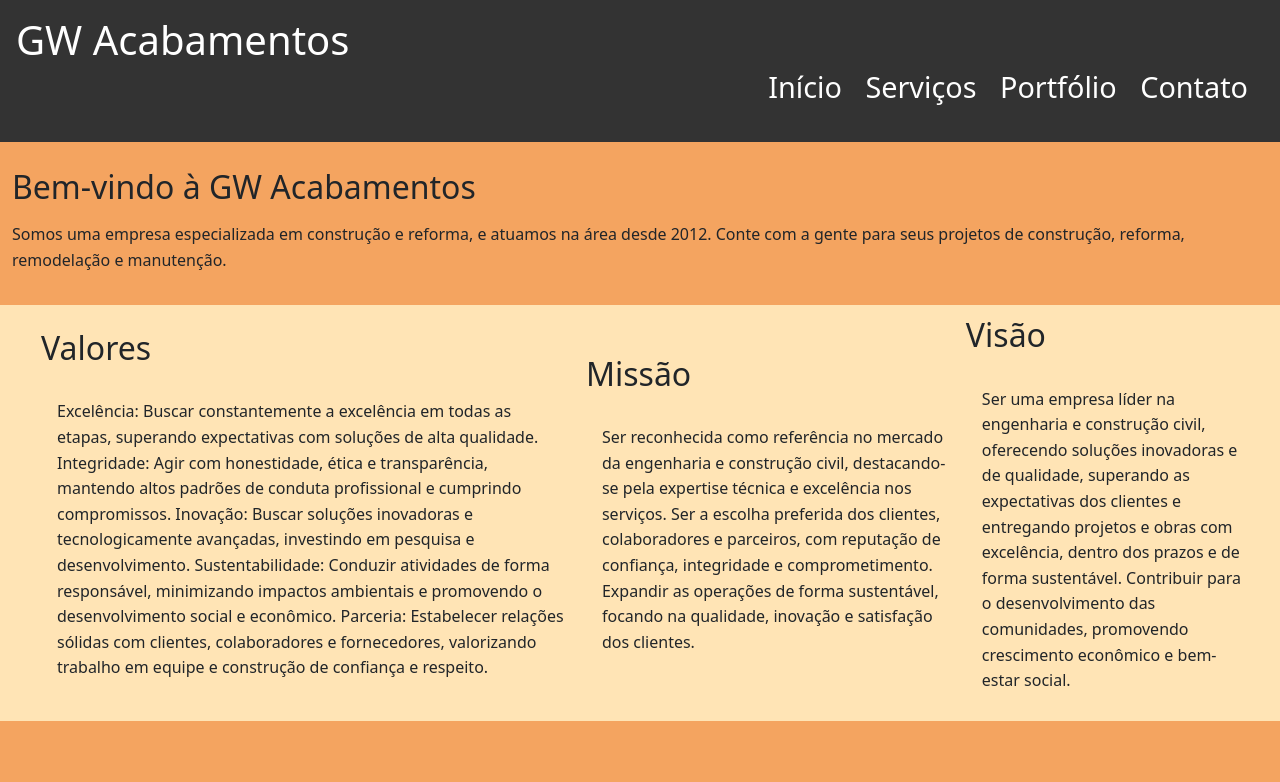
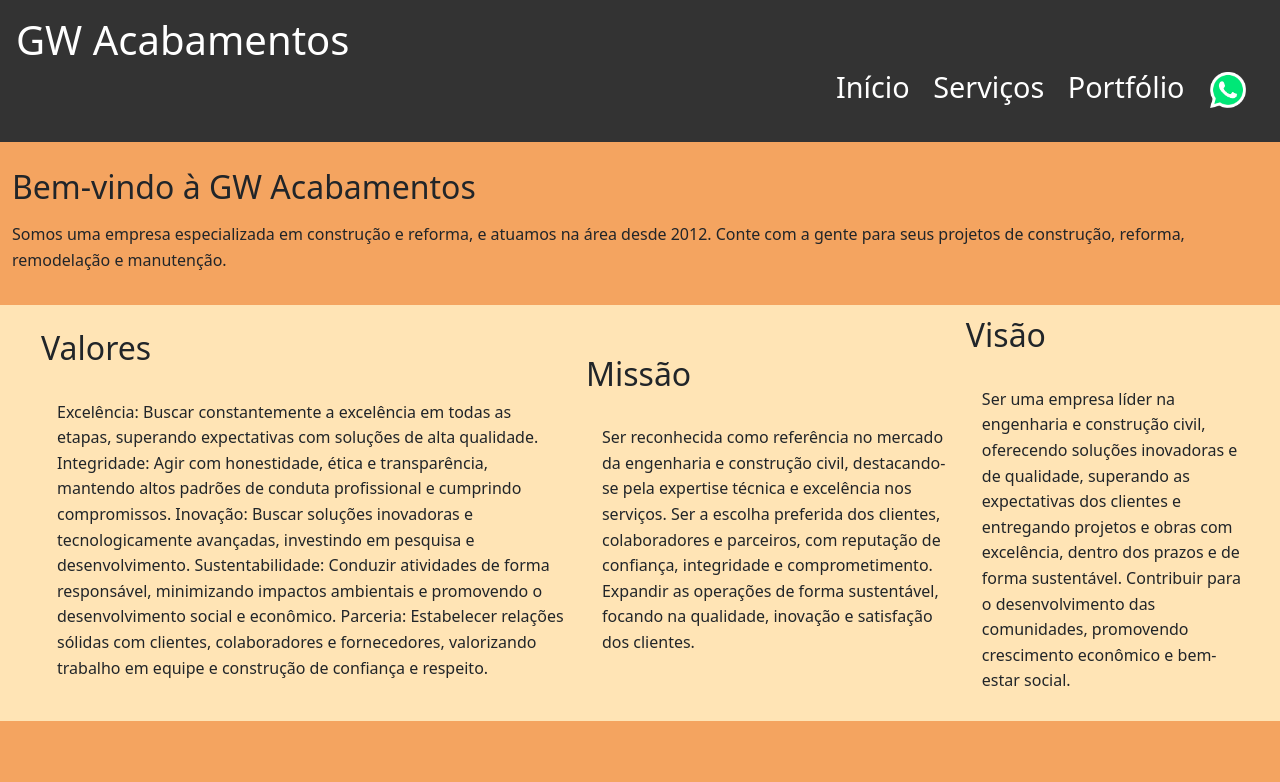
Before and after one commit to Nicksonwalachy/SiteGW, a plain HTML site: page inicio.html in a window 1280 px wide. Shown: the top 782 px of the page. Drawn offline with nearby package versions, Linux system fonts and the light colour scheme.

Commit message:
botão Whats

```diff
--- a/inicio.html
+++ b/inicio.html
@@ -15,9 +15,11 @@
         <nav class="right">
             <ul class="fontnav">
                 <li><a href="inicio.html">Início</a></li>
-                <li><a href="Serviços.html">Serviços</a></li>
+                <li><a href="Serviços.php">Serviços</a></li>
                 <li><a href="portifolio.html">Portfólio</a></li>
-                <li><a href="contato.html">Contato</a></li>
+               <!-- <li><a href="contato.html">Contato</a></li>-->
+                <li><a href="https://wa.me/5541997028014" target="_blank"> <img src="icons/WhatsApp.png" alt="Logo WhatsApp"
+                    width="40px"></a></li>
             </ul>
         </nav>
     </header>
```
